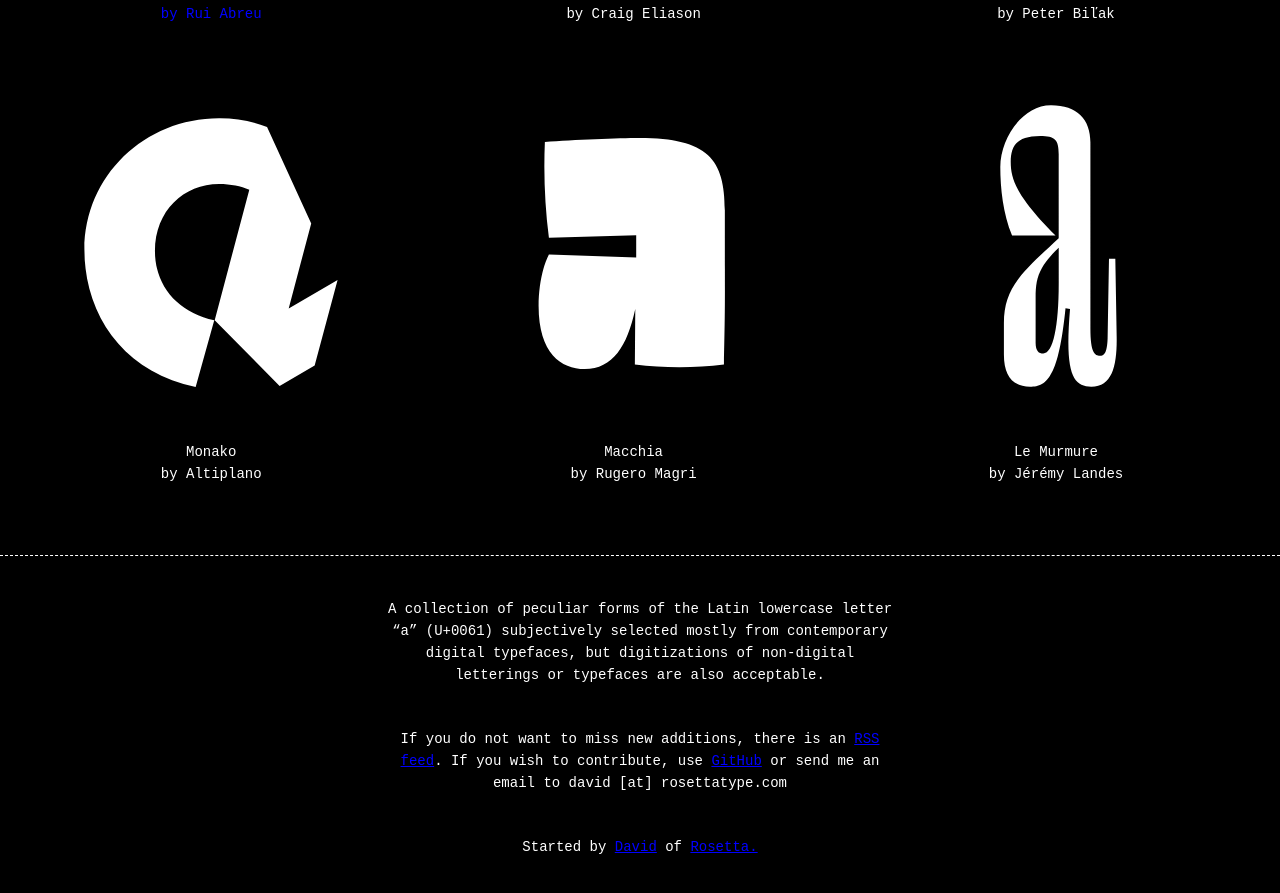
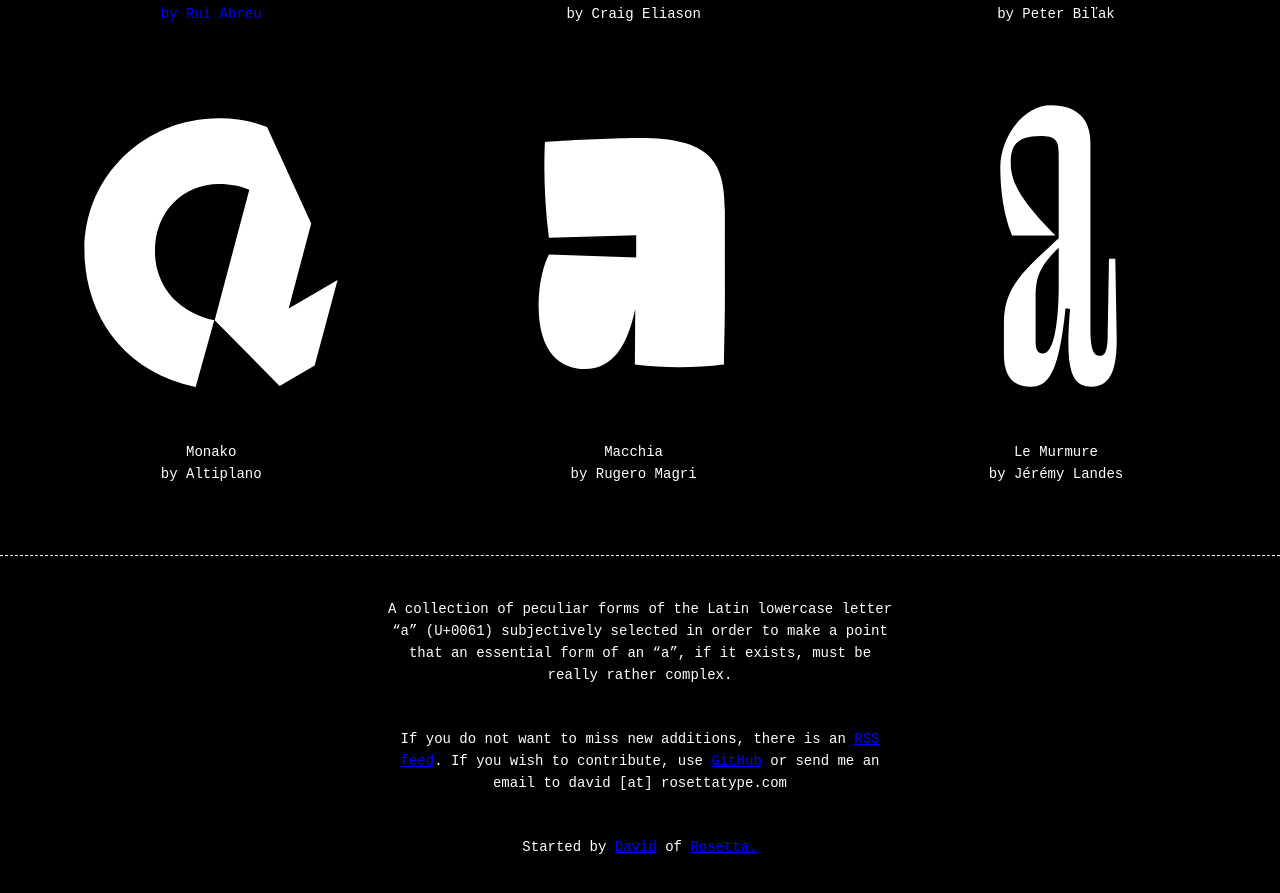
Before and after one commit to rosettatype/all-types-of-a, a Jekyll site: the page built from index.md, in a window 1280 px wide and 900 px high, scrolled down 5066 px. Shown: the top 893 px of the window. Built offline with Jekyll 4.4.1, drawn with Linux system fonts in a browser that asks for light colours; some web fonts are replaced.

Commit message:
Updated description and added criteria for inclusion

```diff
--- a/_config.yml
+++ b/_config.yml
@@ -1,7 +1,7 @@
 title: All types of “a”
 email: david@rosettatype.com
 description: >
-  A collection of peculiar forms of the Latin lowercase letter “a” (U+0061) subjectively selected  mostly from contemporary digital typefaces, but digitizations of non-digital letterings or typefaces are also acceptable.
+  A collection of peculiar forms of the Latin lowercase letter “a” (U+0061) subjectively selected in order to make a point that an essential form of an “a”, if it exists, must be really rather complex.
 url: https://all-types-of-a.rosettatype.com
 baseurl: ""
 github_username: rosettatype
```
Also changed, not shown: README.md.
